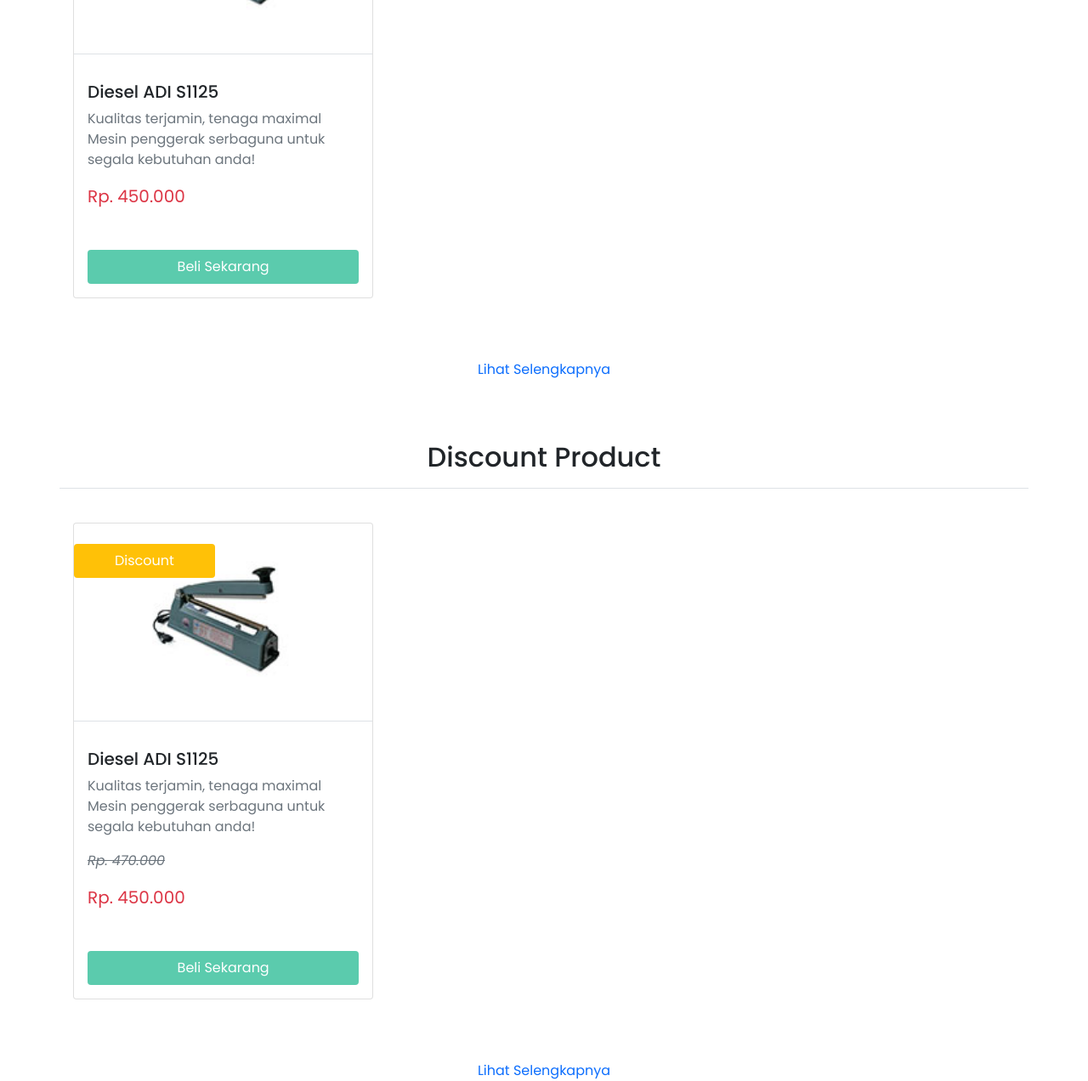
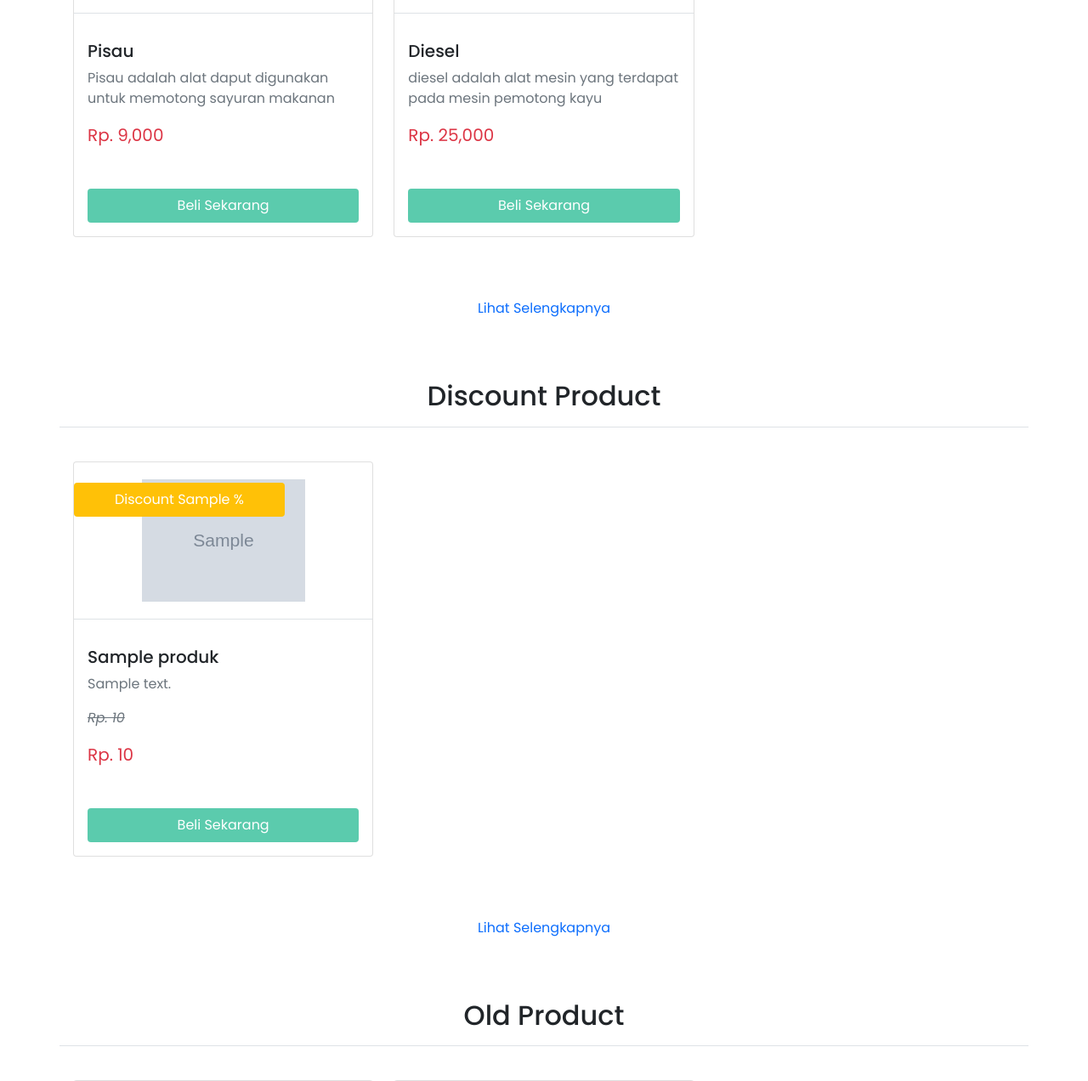
Before and after one commit to Edokur/project-1-new, a PHP site: page / in a window 1280 px wide. Shown: the part 1015-2287 px from the top of the page at 85% size. Run offline with PHP 8.4, Linux system fonts and the light colour scheme; data comes from the database, SQL or seed files in the repository; tables that the repository leaves empty or names only in its code hold one stand-in row (values such as "Sample post"); grey boxes marked "Sample" are stand-in pictures.

Commit message:
memperbaiki halaman index tampilan data

```diff
--- a/Home-discount_product.php
+++ b/Home-discount_product.php
@@ -183,7 +183,6 @@
                         Discount Product
                 </h2>
                 <div class="row row-cols-1 row-cols-md-3 g-4 my-3 px-3">
-                        <div class="col">
                                 <?php
                                         if(isset($_GET['cari'])){
                                         $cari = $_GET['cari'];
@@ -196,9 +195,10 @@
                                         $no = 1;
                                         while($r = mysqli_fetch_array($tampil)){
                                 ?>
+                                <?php $no++; ?>
+                        <div class="col">
                                 <div class="card">
-                                <p class="mt-4 px-5 p-2 rounded position-absolute text-white bg-warning" >Discount</p>
-                                <?php $no++; ?>
+                                <p class="mt-4 px-5 p-2 rounded position-absolute text-white bg-warning" >Discount <?php echo $r['diskon_produk']; ?> %</p>
                                 <div class="text-center p-3 border-bottom">
                                         <img src="Dasboard/gambar_diskon/<?php echo $r['foto_produk']; ?>" width="200px" class=" img-thumbnail border-0" alt="...">
                                 </div>
--- a/Home-new_product.php
+++ b/Home-new_product.php
@@ -183,22 +183,22 @@
                         New Product
                 </h2>
                 <div class="row row-cols-1 row-cols-md-3 g-4 my-3 px-3">
-                        <div class="col">
                         <?php
                                 if(isset($_GET['cari'])){
                                 $cari = $_GET['cari'];
                                 $sql="SELECT * FROM produk WHERE nama_produk LIKE'%".$cari."%'";
                                 $tampil = mysqli_query($con,$sql);
                                 }else{
-                                $sql="SELECT * FROM produk";
+                                $sql="SELECT * FROM produk ORDER BY id_produk DESC";
                                 $tampil = mysqli_query($con, $sql);
                                 }
                                 $no = 1;
                                 while($r = mysqli_fetch_array($tampil)){
                         ?>
+                                <?php $no++; ?>
+                        <div class="col">
                                 <div class="card">
                                 <p class="mt-4 px-5 p-2 rounded position-absolute text-white " style="background-color: rgba(91, 203, 173, 1);">New </p>
-                                <?php $no++; ?>
                                 <div class="text-center p-3 border-bottom">
                                         <img src="Dasboard/gambar/<?php echo $r['foto_produk']; ?>" width="200px" class=" img-thumbnail border-0" alt="...">
                                 </div>
--- a/Home-old_product.php
+++ b/Home-old_product.php
@@ -183,22 +183,22 @@
                         Old Product
                 </h2>
                 <div class="row row-cols-1 row-cols-md-3 g-4 my-3 px-3">
-                        <div class="col">
                         <?php
                                 if(isset($_GET['cari'])){
                                 $cari = $_GET['cari'];
                                 $sql="SELECT * FROM produk WHERE nama_produk LIKE'%".$cari."%'";
                                 $tampil = mysqli_query($con,$sql);
                                 }else{
-                                $sql="SELECT * FROM produk ORDER BY id_produk DESC";
+                                $sql="SELECT * FROM produk";
                                 $tampil = mysqli_query($con, $sql);
                                 }
                                 $no = 1;
                                 while($r = mysqli_fetch_array($tampil)){
                         ?>
+                                <?php $no++; ?>
+                        <div class="col">
                                 <div class="card">
                                 <p class="mt-4 px-5 p-2 rounded position-absolute text-white bg-danger">Old </p>
-                                <?php $no++; ?>
                                 <div class="text-center p-3 border-bottom">
                                         <img src="Dasboard/gambar/<?php echo $r['foto_produk']; ?>" width="200px" class=" img-thumbnail border-0" alt="...">
                                 </div>
--- a/Index.php
+++ b/Index.php
@@ -244,18 +244,26 @@
                         New Product
                 </h2>
                 <div class="row row-cols-1 row-cols-md-3 g-4 my-3 px-3">
+                <?php
+                include "conection_database.php";
+                $sql = "SELECT * FROM produk ORDER BY id_produk DESC LIMIT 6";
+                $no = 1;
+                $data = mysqli_query($con, $sql);
+                while($x = mysqli_fetch_array($data)){
+                ?>
+                <?php $no++; ?>
                         <div class="col">
                                 <div class="card">
                                 <p class="mt-4 px-5 p-2 rounded position-absolute text-white " style="background-color: rgba(91, 203, 173, 1);">New </p>
                                 <div class="text-center p-3 border-bottom">
-                                        <img src="img/barang.jpg" width="200px" class=" img-thumbnail border-0" alt="...">
+                                        <img src="Dasboard/gambar/<?php echo $x['foto_produk']; ?>" width="200px" class=" img-thumbnail border-0" alt="...">
                                 </div>
                                 <div class="card-body mt-3">
-                                        <h5 class="card-title">Diesel ADI S1125</h5>
-                                        <p class="card-text text-secondary">Kualitas terjamin, tenaga maximal Mesin penggerak serbaguna untuk segala kebutuhan anda!
+                                        <h5 class="card-title"><?php echo $x['nama_produk']; ?></h5>
+                                        <p class="card-text text-secondary"><?php echo $x['detail_produk']; ?>
                                         </p>
                                         <p class="card-text fs-5 text-danger">
-                                                Rp. 450.000
+                                        <?php echo "Rp. ".number_format($x['harga_produk']); ?>
                                         </p>
                                         <a href="https://api.whatsapp.com/send?phone=+6282135649141" target="blank" class="nav-link px-5  rounded mt-5 text-center text-white" style="background-color:rgb(91, 203, 173, 1);">
                                                 Beli Sekarang
@@ -263,6 +271,7 @@
                                 </div>
                                 </div>
                         </div>
+                        <?php } ?>
                 </div>
                 <a href="Home-new_product.php" class="nav-link">
                         <p class="text-center my-5"> Lihat Selengkapnya</p>
@@ -273,21 +282,28 @@
                         Discount Product
                 </h2>
                 <div class="row row-cols-1 row-cols-md-3 g-4 my-3 px-3">
+                <?php
+                $sql = "SELECT * FROM discount_produk LIMIT 6";
+                $no = 1;
+                $data = mysqli_query($con, $sql);
+                while($x = mysqli_fetch_array($data)){
+                ?>
+                <?php $no++; ?>
                         <div class="col">
                                 <div class="card">
-                                <p class="mt-4 px-5 p-2 rounded position-absolute text-white bg-warning" >Discount</p>
+                                <p class="mt-4 px-5 p-2 rounded position-absolute text-white bg-warning" >Discount <?php echo $x['diskon_produk']; ?> %</p>
                                 <div class="text-center p-3 border-bottom">
-                                        <img src="img/barang.jpg" width="200px" class=" img-thumbnail border-0" alt="...">
+                                        <img src="Dasboard/gambar_diskon/<?php echo $x['foto_produk']; ?>" width="200px" class=" img-thumbnail border-0" alt="...">
                                 </div>
                                 <div class="card-body mt-3">
-                                        <h5 class="card-title">Diesel ADI S1125</h5>
-                                        <p class="card-text text-secondary">Kualitas terjamin, tenaga maximal Mesin penggerak serbaguna untuk segala kebutuhan anda!
+                                        <h5 class="card-title"><?php echo $x['nama_produk']; ?></h5>
+                                        <p class="card-text text-secondary"><?php echo $x['detail_produk']; ?>
                                         </p>
                                         <p class="text-decoration-line-through card-text text-secondary fst-italic">
-                                                Rp. 470.000
+                                        <?php echo "Rp. ".number_format($x['harga_awal']); ?>
                                         </p>
                                         <p class="card-text fs-5  text-danger">
-                                                Rp. 450.000
+                                        <?php echo "Rp. ".number_format($x['harga_produk']); ?>
                                         </p>
                                         <a href="https://api.whatsapp.com/send?phone=+6282135649141" target="blank" class="nav-link px-5  rounded mt-5 text-center text-white" style="background-color:rgb(91, 203, 173, 1);">
                                                 Beli Sekarang
@@ -295,6 +311,7 @@
                                 </div>
                                 </div>
                         </div>
+                        <?php } ?>
                 </div>
                 <a href="Home-discount_product.php" class="nav-link">
                         <p class="text-center my-5"> Lihat Selengkapnya</p>
@@ -305,25 +322,30 @@
                         Old Product
                 </h2>
                 <div class="row row-cols-1 row-cols-md-3 g-4 my-3 px-3">
+                <?php
+                        $sql = "SELECT * FROM produk LIMIT 6";
+                        $no = 1;
+                        $data = mysqli_query($con, $sql);
+                        while($x = mysqli_fetch_array($data)){
+                        ?>
+                        <?php $no++; ?>
                         <div class="col">
                         <div class="card">
-                                <p class="mt-4 px-5 p-2 rounded position-absolute text-white bg-danger">Old </p>
+                        <p class="mt-4 px-5 p-2 rounded position-absolute text-white " style="background-color: rgba(91, 203, 173, 1);">New </p>
                         <div class="text-center p-3 border-bottom">
-                                        <img src="img/barang.jpg" width="200px" class=" img-thumbnail border-0" alt="...">
+                        <img src="Dasboard/gambar/<?php echo $x['foto_produk']; ?>" width="200px" class=" img-thumbnail border-0" alt="...">
                         </div>
                         <div class="card-body mt-3">
-                                        <h5 class="card-title">Diesel ADI S1125</h5>
-                                        <p class="card-text text-secondary">Kualitas terjamin, tenaga maximal Mesin penggerak serbaguna untuk segala kebutuhan anda!
-                                        </p>
-                                        <p class="card-text fs-5 text-danger">
-                                                Rp. 450.000
-                                        </p>
+                        <h5 class="card-title"><?php echo $x['nama_produk']; ?></h5>
+                        <p class="card-text text-secondary"><?php echo $x['detail_produk']; ?></p>
+                        <p class="card-text fs-5 text-danger"><?php echo "Rp. ".number_format($x['harga_produk']); ?></p>
                         <a href="https://api.whatsapp.com/send?phone=+6282135649141" target="blank" class="nav-link px-5  rounded mt-5 text-center text-white" style="background-color:rgb(91, 203, 173, 1);">
                                 Beli Sekarang
                         </a>
                         </div>
                         </div>
                         </div>
+                        <?php } ?>
                 </div>
                 <a href="Home-old_product.php" class="nav-link">
                         <p class="text-center my-5"> Lihat Selengkapnya</p>
```
Lines whose indentation alone changed are shown as unchanged.
